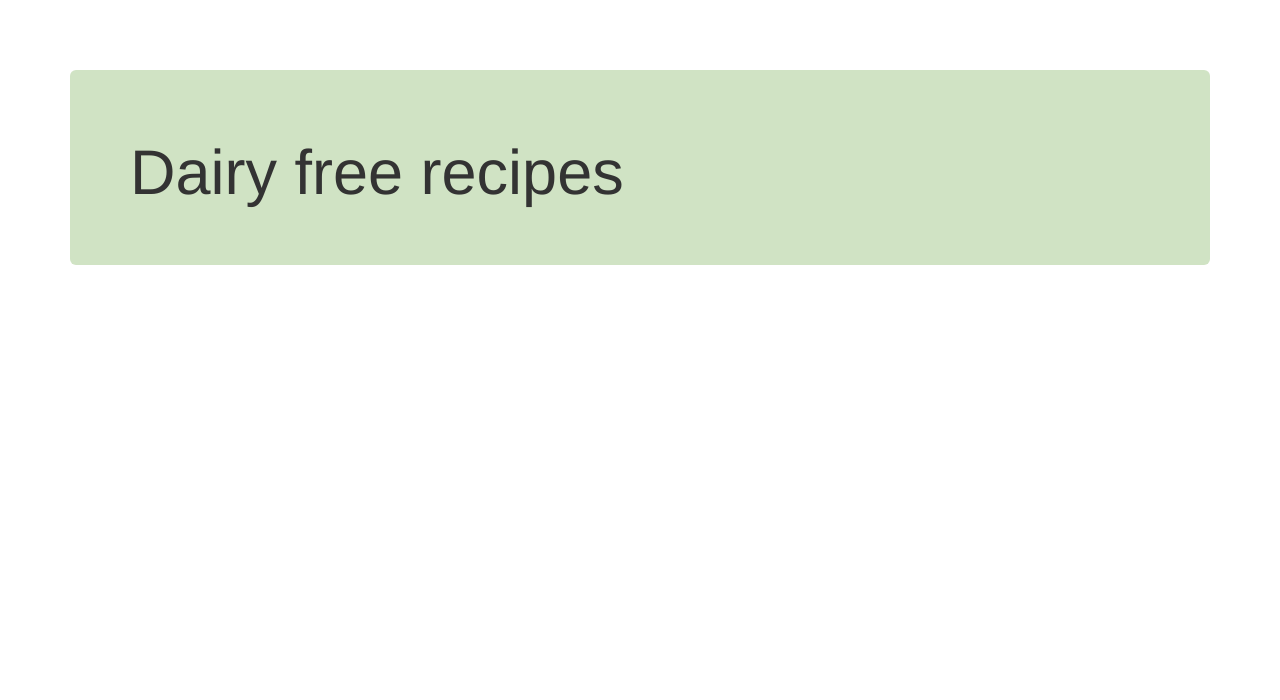
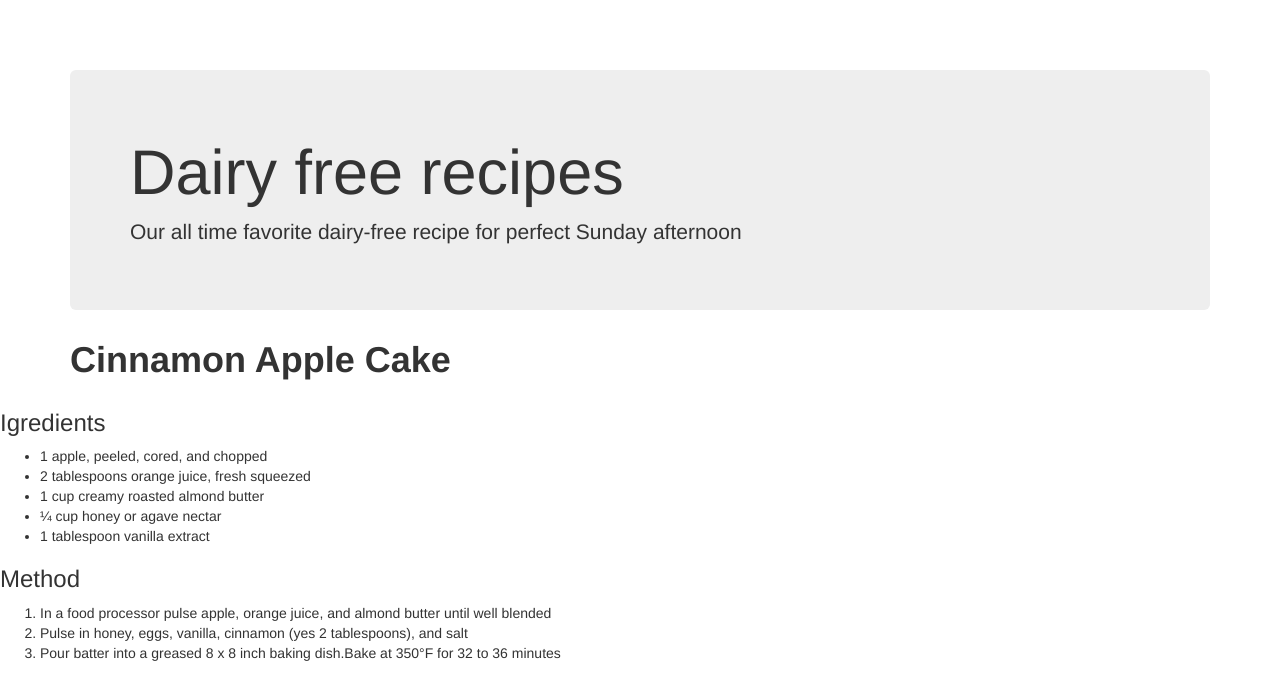
Before and after one commit to Amy2949/codeforfood, a plain HTML site: page recipes/dairy_free.html in a window 1280 px wide. Drawn offline with nearby package versions, Linux system fonts and the light colour scheme; files that its build step writes are made by us from their sources.

Commit message:
addedrecipes1

```diff
--- a/recipes/dairy_free.html
+++ b/recipes/dairy_free.html
@@ -2,7 +2,7 @@
 <html>
     <html lang="en">
 <head>
-  <title>Dairy free recipes</title>
+  <title>Gluten free recipes</title>
   <meta charset="utf-8">
   <meta name="viewport" content="width=device-width, initial-scale=1">
   <link rel="stylesheet" href="https://maxcdn.bootstrapcdn.com/bootstrap/3.3.7/css/bootstrap.min.css">
@@ -15,28 +15,26 @@
 <div class="container">
   <div class="jumbotron">
     <h1>Dairy free recipes</h1>
-    <!-- <p>Autumn is perfect for a delicious vegan soups. Please see below recipes and let us know which one is your favorite!</p> -->
+    <p>Our all time favorite dairy-free recipe for perfect Sunday afternoon</p>
   </div>
-  <!-- <div class="soup"><p><h1><strong>Creamy peas soup</p></h1></strong></div>
-
-  <h3>Igredients</h3>
+  <p><h1><strong>Cinnamon Apple Cake</p></h1></strong></div>
+<div><h3>Igredients</h3></div>
   <ul>
-  <li>1 onion, finely chopped</li>
-  <li>1 tbsp vegetable oil</li>
-  <li>1 tsp vegan margarine</li>
-  <li>4 floz / 100ml soya milk</li>
-  <li>1 1/4 pts / 750ml vegetable stock</li>
-  <li>1 scant tsp cornflour</li>
+  <li>1 apple, peeled, cored, and chopped</li>
+  <li>2 tablespoons orange juice, fresh squeezed</li>
+  <li>1 cup creamy roasted almond butter</li>
+  <li>¼ cup honey or agave nectar</li>
+  <li>1 tablespoon vanilla extract</li>
 </ul>
 
-<h3>Method</h3>
+<div><h3>Method</h3></div>
 <ol>
-  <li>Saute onion in oil and margarine until softened. Add flour and stir for 2-3 minutes. Take saucepan off heat and add two ladles of vegetable stock. Whisk until completely smooth and then add remaining stock, water and sugar. Return to heat.</li>
-  <li>Stir peas into soup and simmer gently for 5 minutes.</li>
-  <li>Mix soya milk with cornflour, pour slowly into soup and reheat until almost boiling. Liquidise with a blender and season to taste.</li>
-  <li>Ladle into warmed bowls and sprinkle with chopped herbs, if using. Serve with herb or garlic bread.</li>
+  <li>In a food processor pulse apple, orange juice, and almond butter until well blended</li>
+  <li>Pulse in honey, eggs, vanilla, cinnamon (yes 2 tablespoons), and salt</li>
+  <li>Pour batter into a greased 8 x 8 inch baking dish.</
+  <li>Bake at 350°F for 32 to 36 minutes</li>
 </ol>
-</div> -->
+</div>
 
 </body>
 </html>
--- a/styles.css
+++ b/styles.css
@@ -26,8 +26,8 @@ body {
   height: 100;
 }
 
-.jumbotron {
-  background-color: #D0E3C4
+#vegan_soup {
+  background-color: #ADC698
 }
 
 .soup {
```
Also changed, not shown: recipes/gluten_free.html (+12 -13 lines), recipes/veganrecipes.html (+2 -3 lines), 1 other file.
